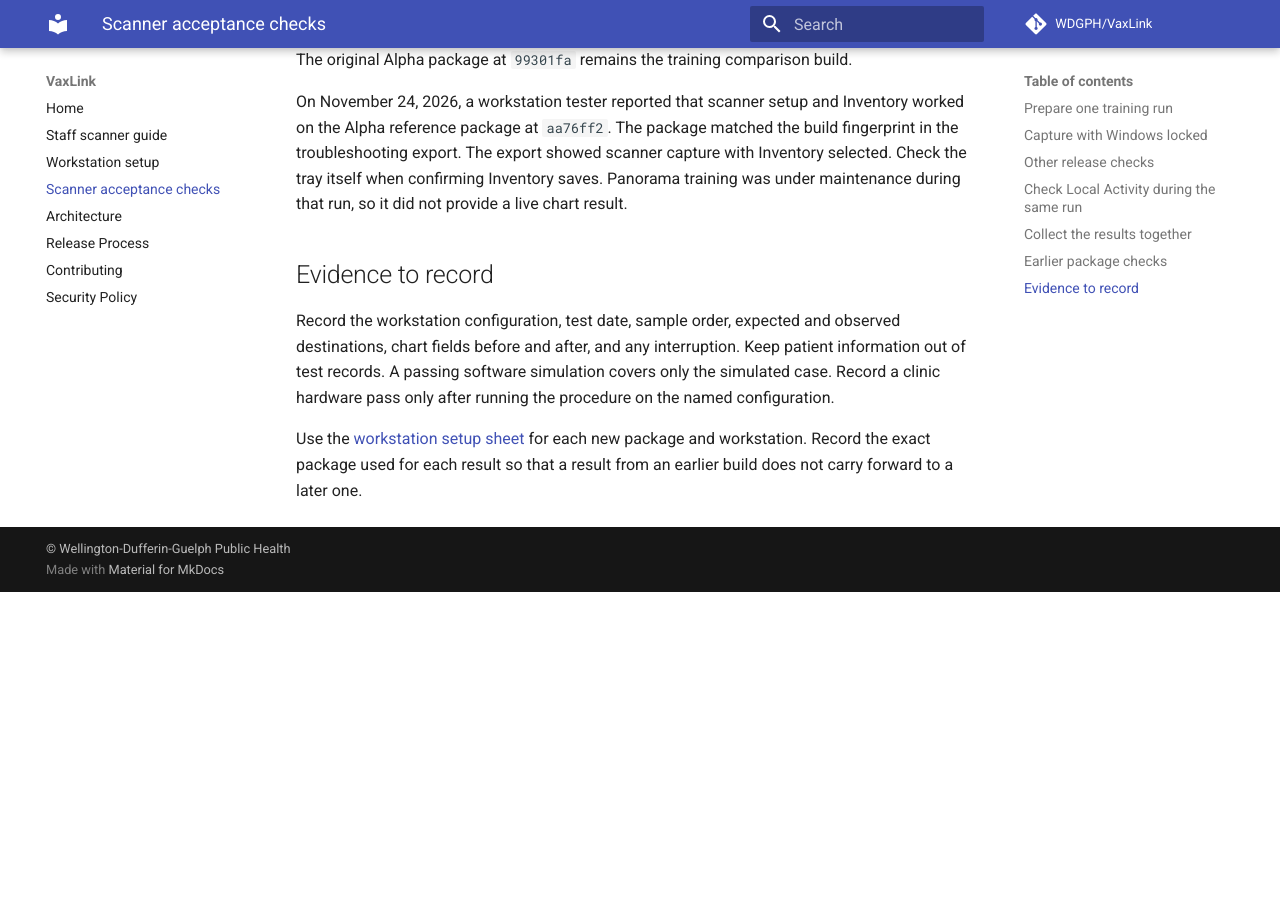
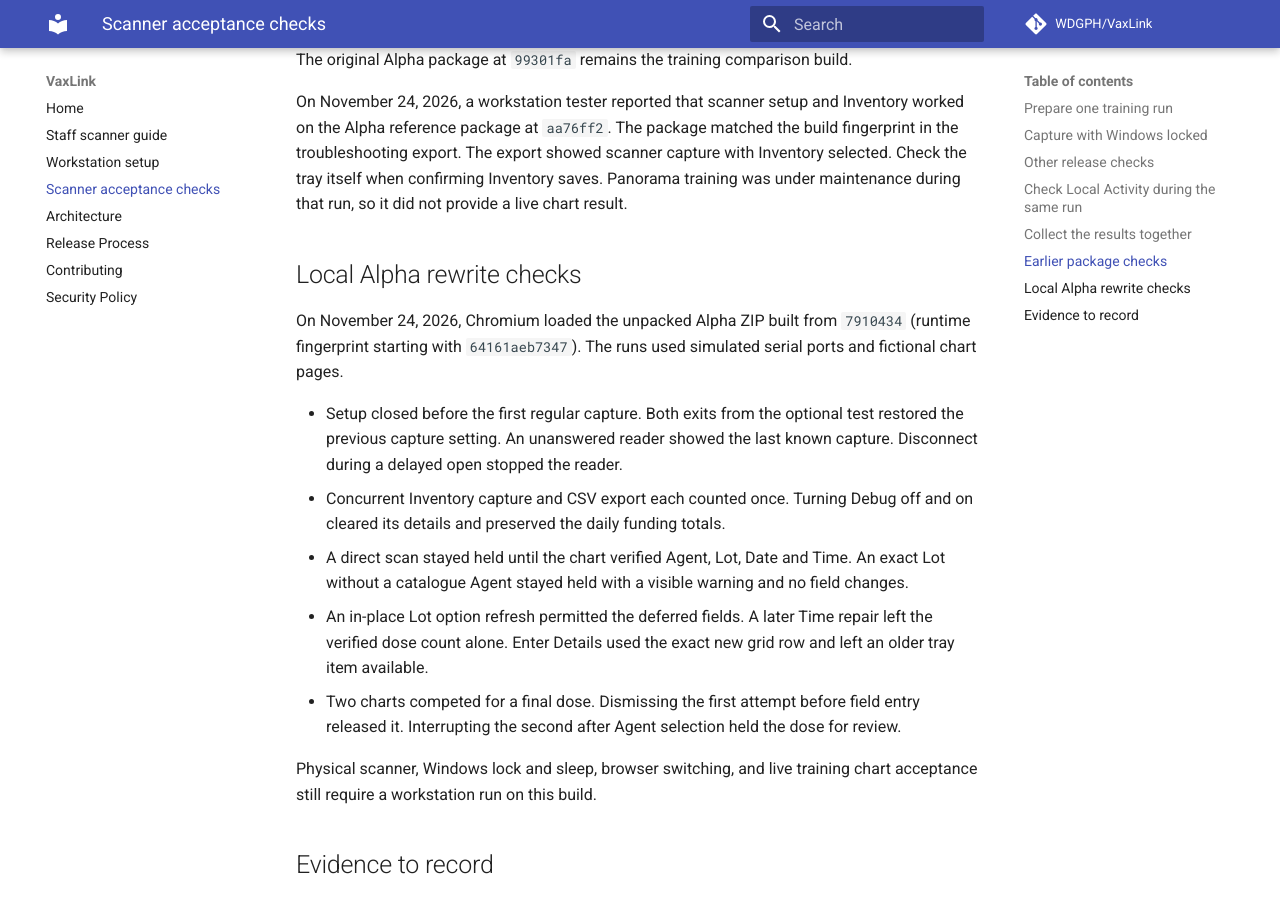
Before and after one commit to WDGPH/VaxLink, an MkDocs documentation site: the page built from docs/fixes/browser-only-locked-scanner-poc.md, in a window 1280 px wide and 900 px high, scrolled down 3216 px. Built offline with MkDocs 1.6.1 and Material for MkDocs 9.7.7, drawn with Linux system fonts in a browser that asks for light colours; comment, search, counter and statistics services are not loaded; before the commit the page ends 3808 px from its top, so only the background shows below that.

Commit message:
docs: record the local Alpha browser checks

```diff
--- a/docs/fixes/browser-only-locked-scanner-poc.md
+++ b/docs/fixes/browser-only-locked-scanner-poc.md
@@ -88,6 +88,30 @@ showed scanner capture with Inventory selected. Check the tray itself when
 confirming Inventory saves. Panorama training was under maintenance during
 that run, so it did not provide a live chart result.
 
+## Local Alpha rewrite checks
+
+On November 24, 2026, Chromium loaded the unpacked Alpha ZIP built from
+`7910434` (runtime fingerprint starting with `64161aeb7347`). The runs
+used simulated serial ports and fictional chart pages.
+
+- Setup closed before the first regular capture. Both exits from the optional
+  test restored the previous capture setting. An unanswered reader showed the
+  last known capture. Disconnect during a delayed open stopped the reader.
+- Concurrent Inventory capture and CSV export each counted once. Turning Debug
+  off and on cleared its details and preserved the daily funding totals.
+- A direct scan stayed held until the chart verified Agent, Lot, Date and Time.
+  An exact Lot without a catalogue Agent stayed held with a visible warning and
+  no field changes.
+- An in-place Lot option refresh permitted the deferred fields. A later Time
+  repair left the verified dose count alone. Enter Details used the exact new
+  grid row and left an older tray item available.
+- Two charts competed for a final dose. Dismissing the first attempt before
+  field entry released it. Interrupting the second after Agent selection held
+  the dose for review.
+
+Physical scanner, Windows lock and sleep, browser switching, and live training
+chart acceptance still require a workstation run on this build.
+
 ## Evidence to record
 
 Record the workstation configuration, test date, sample order, expected and observed destinations, chart fields before and after, and any interruption. Keep patient information out of test records. A passing software simulation covers only the simulated case. Record a clinic hardware pass only after running the procedure on the named configuration.
```
Also changed, not shown: docs/architecture.md (+3 -1 lines).
